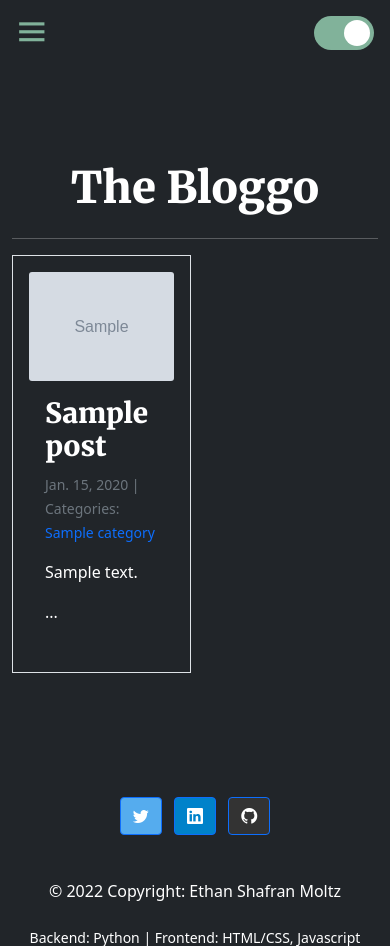
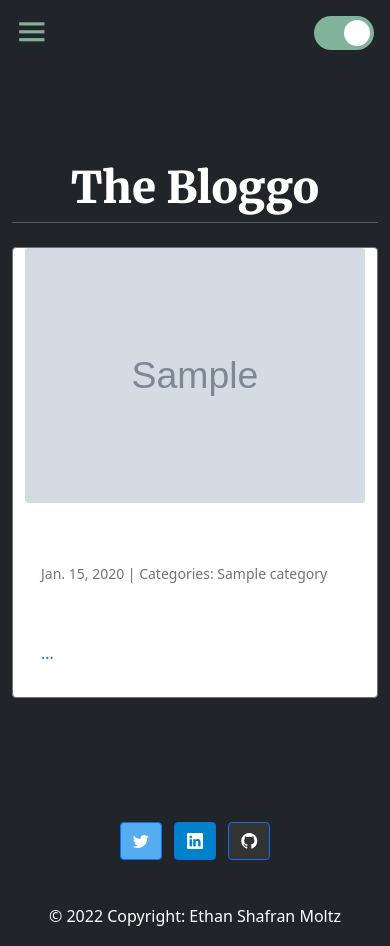
Before and after one commit to emoltz/Website, a Django app: template blogposts/templates/blogposts/blog_index.html in a window 390 px wide. Shown: the top 946 px of the page. Run offline with Django 3.2, Linux system fonts and the light colour scheme; the template is opened without the code that fills it: most values are stand-ins (such as "Sample title", 1, 10 or a date in 2020); grey boxes marked "Sample" are stand-in pictures; style sheets or scripts are compiled from the project's sources; some libraries are stand-ins or nearby versions.

Commit message:
responsive

```diff
--- a/blogposts/templates/blogposts/blog_index.html
+++ b/blogposts/templates/blogposts/blog_index.html
@@ -4,39 +4,43 @@
     {% load static %}
     {% load markdown_extras %}
     <h1 class="display-1 text-center">The Bloggo</h1>
-    <hr>
-    <div class="row row-cols-2 g-2">
-        {% for post in posts %}
-            <div class="col-sm-8">
-                <div class="p-3 border">
+    <hr class="mt-auto">
+
+
+    <div class="container">
+
+        <div class="row row-cols-1 row-cols-sm-2 row-cols-md-2">
+            {% for post in posts %}
+
+                <div class="col card border-secondary">
+
                     <a href="{% url 'blog_detail' pk=post.pk %}">
-                        <img src="{{ post.image.url }}" alt="" class="card-img">
+                        <img src="{{ post.image.url }}" alt="Click for detailed view" class="card-img">
                     </a>
-                    {# TODO Make responsive#}
                     <div class="card-body">
                         <h1 class="card-title text-decoration-none">
                             <a href="{% url 'blog_detail' pk=post.pk %}" id="blog_post_title">
                                 {{ post.title }}
                             </a>
                         </h1>
-
                         <small class="text-secondary">
-                            {{ post.created_on.date }} |
-                            Categories:
+                            {{ post.created_on.date }} | Categories:
                             {% for category in post.categories.all %}
-                                {#TODO make category list#}
-                                <a href="#">{{ category.name }}</a>
+                                {{ category.name }}
                             {% endfor %}
                         </small>
                         <p class="card-text">
-                            {{ post.body | slice:":400" | markdown | safe }}...
+                            {{ post.body | slice:":400" | markdown | safe }}
+                            <a href="{% url 'blog_detail' pk=post.pk %}">...</a>
                         </p>
+
+
                     </div>
 
 
                 </div>
-            </div>
-        {% endfor %}
+            {% endfor %}
+        </div>
 
     </div>
 
```
